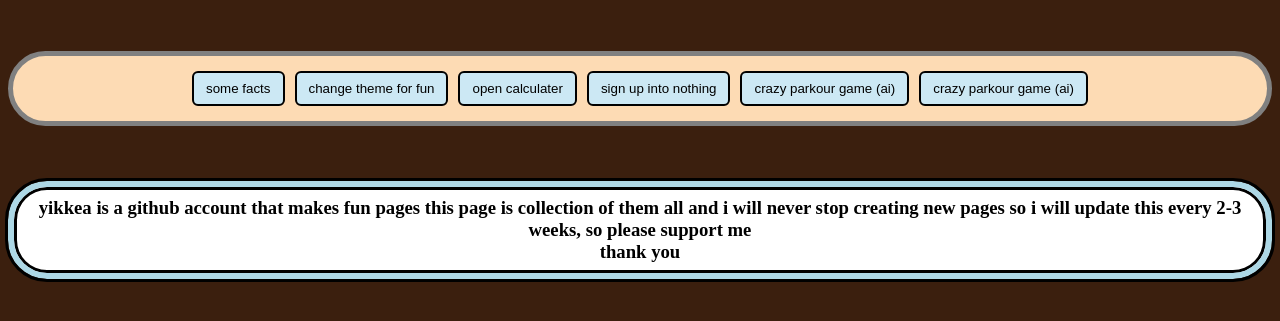
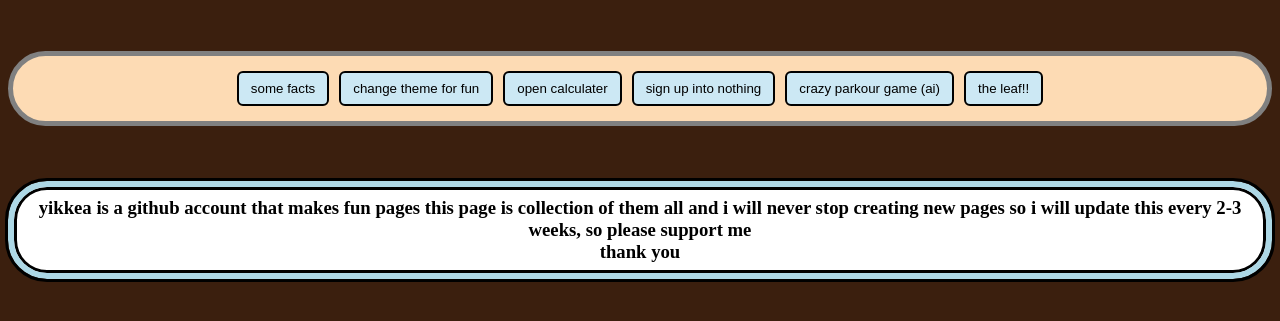
Before and after one commit to yikkea/yikkeaCollection, a plain HTML site: page index.html in a window 1280 px wide. Shown: the part 91-412 px from the top of the page. Drawn offline with Linux system fonts and the light colour scheme.

Commit message:
Update button link for the leaf collection

```diff
--- a/index.html
+++ b/index.html
@@ -19,7 +19,7 @@
 
   <button onclick="window.open('https://yikkea.github.io/Crazy_runner.github.io/','_self')">crazy parkour game (ai)</button>
 
-    <button onclick="window.open('','_self')">crazy parkour game (ai)</button>
+    <button onclick="window.open('https://yikkea.github.io/yikkeaCollection/','_self')">the leaf!!</button>
 </div>
 <br><br>
   <h3>yikkea is a github account that makes fun pages this page is collection of them all and i will never stop creating new pages so i will update this every 2-3 weeks, so please support me<br>
```
